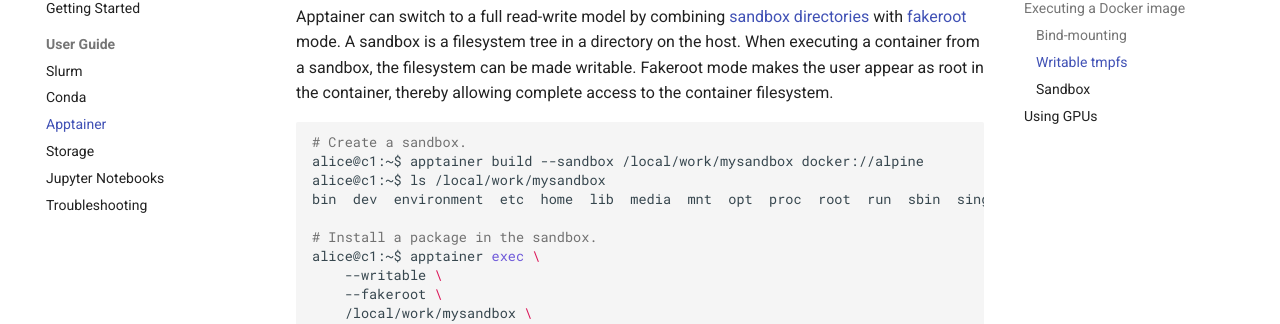
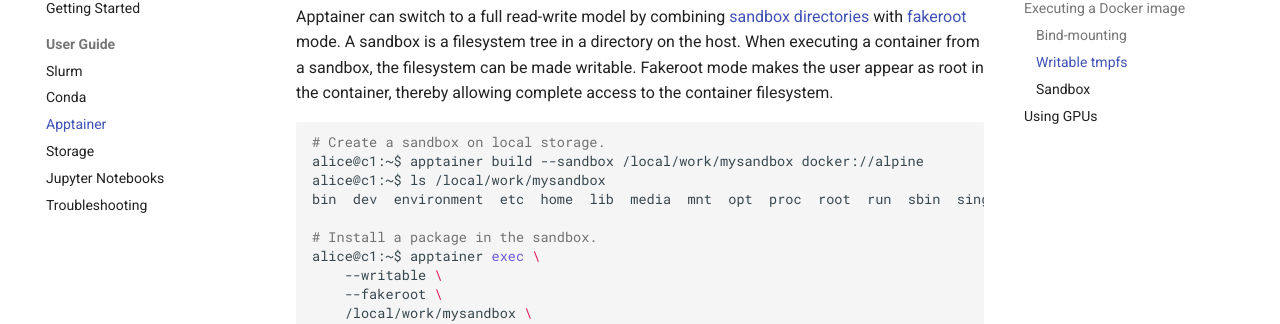
Before and after one commit to IKIM-Essen/ClusterDocs, an MkDocs documentation site: the page built from docs/apptainer.md, in a window 1280 px wide and 900 px high, scrolled down 1847 px. Shown: the part 127-451 px from the top of the window. Built offline with MkDocs 1.6.1 and Material for MkDocs 9.7.7, drawn with Linux system fonts in a browser that asks for light colours.

Commit message:
Add a minor comment.

````diff
--- a/docs/apptainer.md
+++ b/docs/apptainer.md
@@ -75,7 +75,7 @@
 Apptainer can switch to a full read-write model by combining [sandbox directories][sandbox-directories] with [fakeroot] mode. A sandbox is a filesystem tree in a directory on the host. When executing a container from a sandbox, the filesystem can be made writable. Fakeroot mode makes the user appear as root in the container, thereby allowing complete access to the container filesystem.
 
 ```sh
-# Create a sandbox.
+# Create a sandbox on local storage.
 alice@c1:~$ apptainer build --sandbox /local/work/mysandbox docker://alpine
 alice@c1:~$ ls /local/work/mysandbox
 bin  dev  environment  etc  home  lib  media  mnt  opt  proc  root  run  sbin  singularity  srv  sys  tmp  usr  var
````
